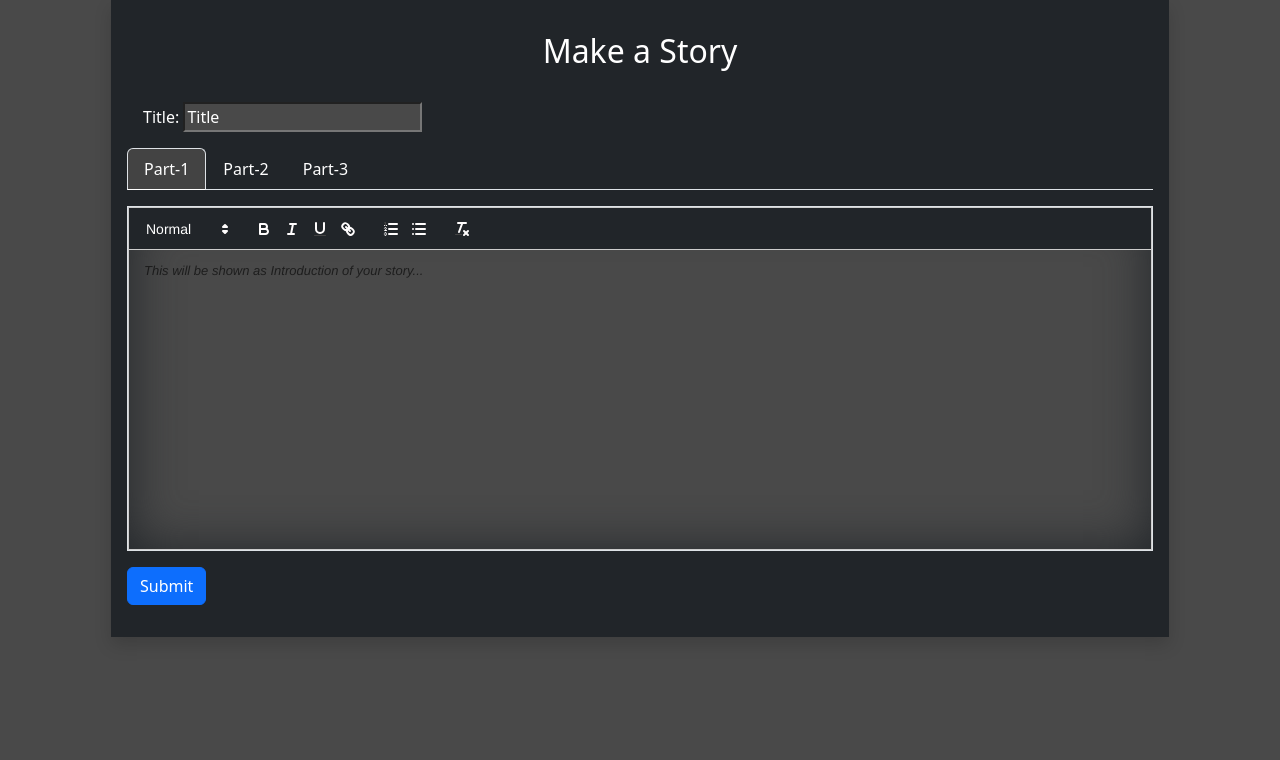
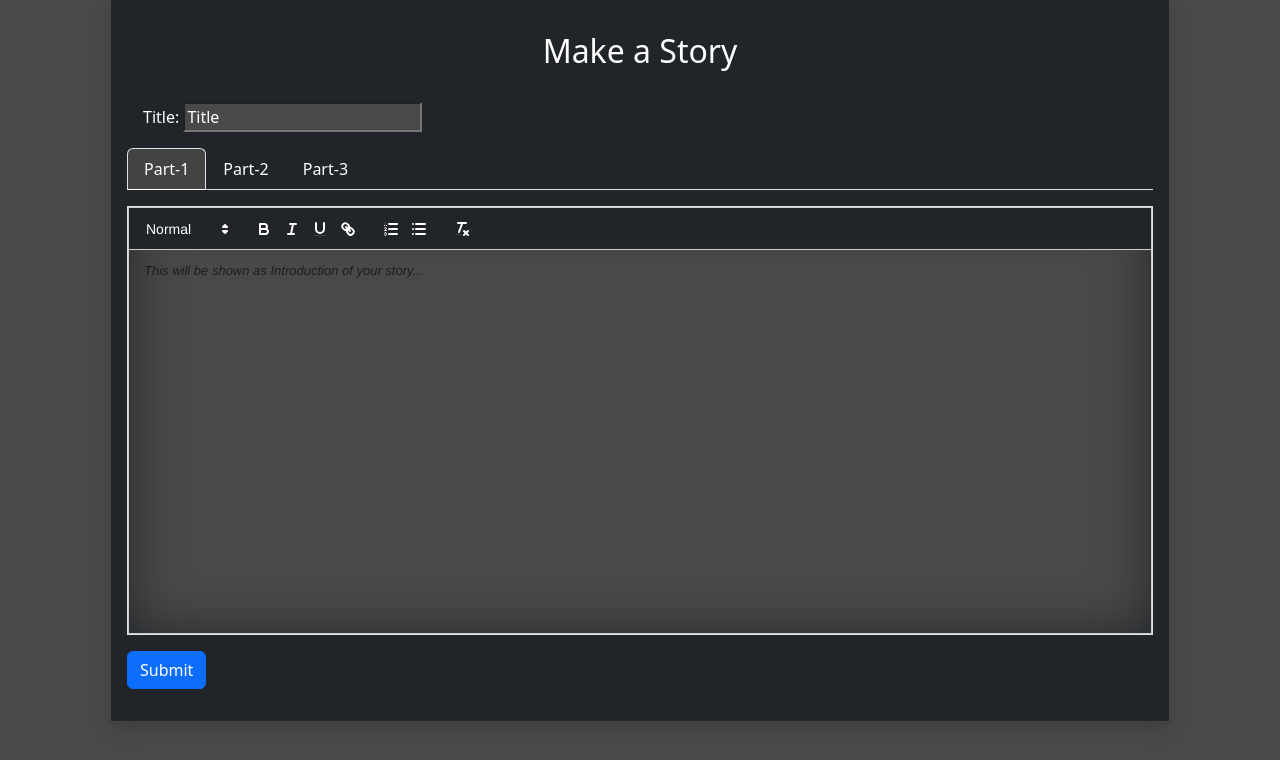
Before and after one commit to nklxsns/Flash-Fiction, a Flask app: page /create-story in a window 1280 px wide. Shown: the top 760 px of the page. Run offline with Flask 3, Linux system fonts and the light colour scheme; a user stored in the database is signed in; some libraries are stand-ins or nearby versions.

Commit message:
Update story-create.css

```diff
--- a/website/static/css/story-create.css
+++ b/website/static/css/story-create.css
@@ -1,5 +1,5 @@
 #editor, #editor1, #editor2, #editor3, .ql-editor {
-    height: 300px;
+    height: 30vw;
     width: 80vw;
   }
 
```
